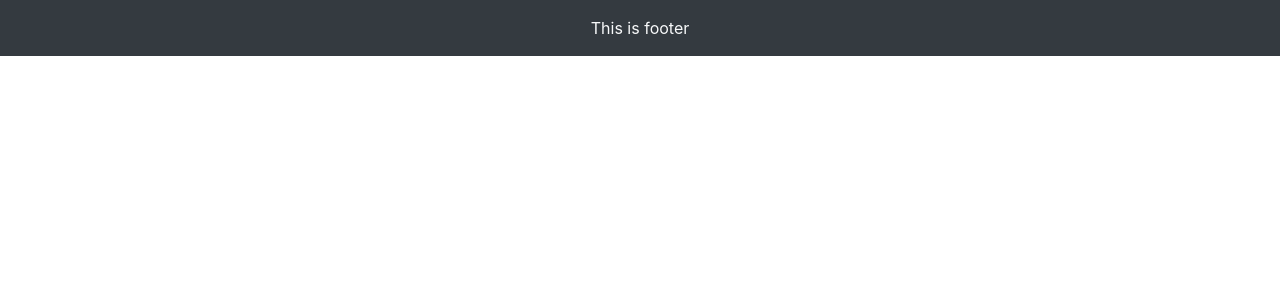
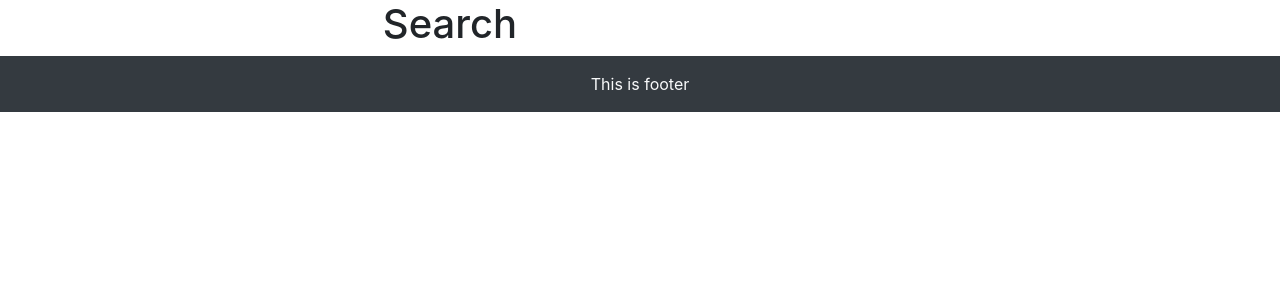
Before and after one commit to nciganovic/forumApp, a PHP site: page /forumApp/index.php?page=search in a window 1280 px wide. Shown: the part 56-356 px from the top of the page. Run offline with PHP 8.4, Linux system fonts and the light colour scheme; data that the repository does not hold is empty; some libraries are stand-ins or nearby versions.

Commit message:
pages reorganized

```diff
--- a/index.php
+++ b/index.php
@@ -5,16 +5,24 @@
     require_once "views/fixed/head.php";
     require_once "views/fixed/navbar.php";
 
-    if(!isset($_GET["page"])){
-        require_once "views/fixed/content.php";
-    }else{
+    //Pages that dont have side bar and take 100% width
+    if(isset($_GET["page"]) && isset($_GET["width"])){
+
         if($_GET["page"] == "login"){
 
             require_once "views/user/login.php";
 
         }elseif($_GET["page"] == "register"){
+
             require_once "views/user/register.php";
+
         }
+
+    //Pages that user sidebar
+    }else{
+
+        require_once "views/fixed/content.php";
+
     }
 
     require_once "views/fixed/footer.php";
--- a/views/fixed/content.php
+++ b/views/fixed/content.php
@@ -1,10 +1,26 @@
 <div class="container">
     <div class="row">
         <div class="col-8">
-            <?php include_once "views/posts/main.php"; ?>
+
+            <?php if(isset($_GET["page"])): ?>
+
+                <?php if($_GET["page"] == "search"): ?>
+
+                    <?php include_once "views/posts/search.php"; ?>
+
+                <?php endif ?>
+
+            <?php else: ?>
+
+                <?php include_once "views/posts/main.php"; ?>
+
+            <?php endif ?>
+
         </div>
         <div class="col-4">
+
             <?php require_once "views/categories/sidebar.php"; ?>
+
         </div>
     </div>
 </div>
--- a/views/fixed/navbar.php
+++ b/views/fixed/navbar.php
@@ -11,13 +11,13 @@
             <a class="nav-link text-light" href="index.php">Home</a>
         </li>
         <li class="nav-item active">
-            <a class="nav-link text-light" href="#">Search</a>
+            <a class="nav-link text-light" href="index.php?page=search">Search</a>
         </li>
         <li class="nav-item active">
-            <a class="nav-link text-light" href="index.php?page=login">Login</a>
+            <a class="nav-link text-light" href="index.php?page=login&width=1">Login</a>
         </li>
         <li class="nav-item active">
-            <a class="nav-link text-light" href="index.php?page=register">Register</a>
+            <a class="nav-link text-light" href="index.php?page=register&width=1">Register</a>
         </li>
         </ul>
     </div>
```
